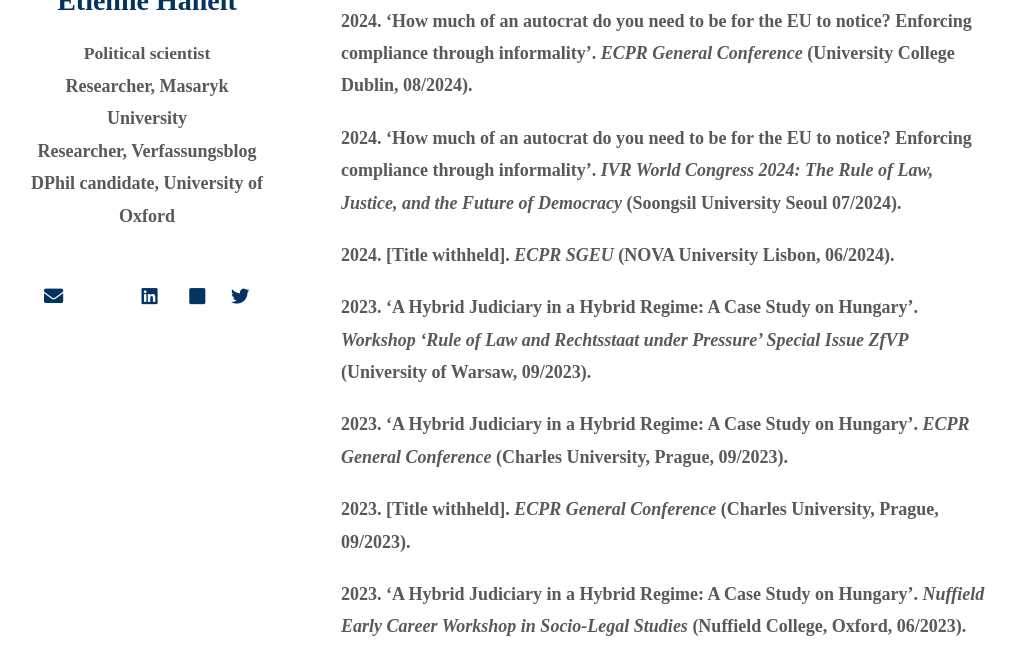
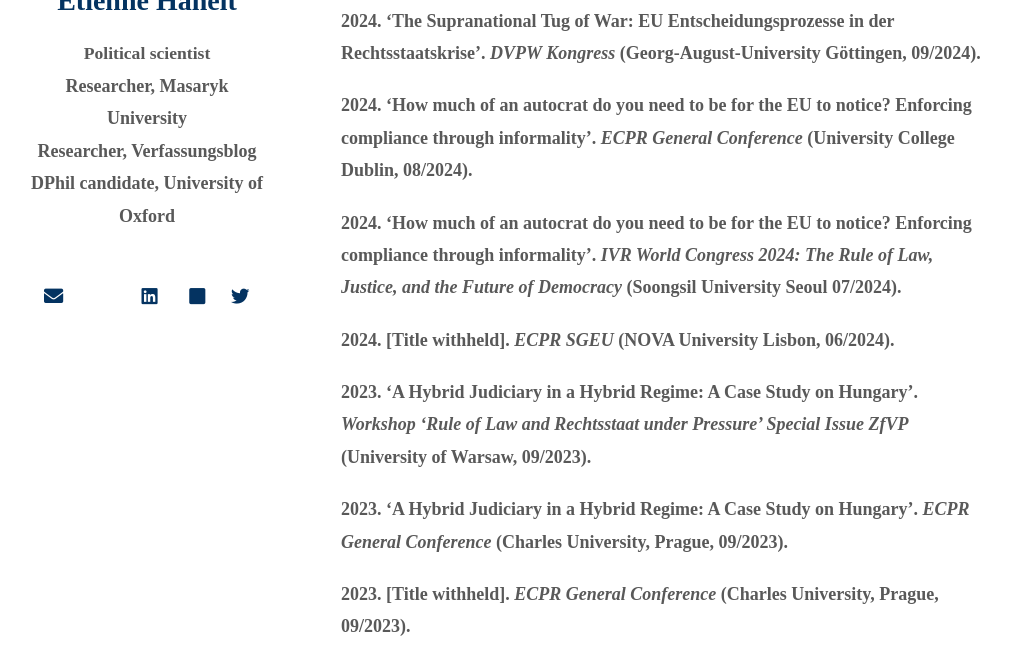
Before and after one commit to EtienneHanelt/etiennehanelt.github.io, a Jekyll site: the page built from index.md, in a window 1280 px wide and 900 px high, scrolled down 1780 px, cut to the strip 249-900 px from the top of the window. Shown: the whole strip, without its empty margins (129-1145 px from the left). Built offline with Jekyll 4.4.1, drawn with Linux system fonts in a browser that asks for light colours; nearby versions of some CDN libraries; some web fonts are replaced; a style sheet for code colours, icons or effects is not loaded; our own code applies the rules of GitHub Pages for plain Markdown files.

Commit message:
Update index.md

```diff
--- a/index.md
+++ b/index.md
@@ -43,6 +43,8 @@
 ---
 
 ## Presentations
+2024\. 'The Supranational Tug of War: EU Entscheidungsprozesse in der Rechtsstaatskrise'. _DVPW Kongress_ (Georg-August-University Göttingen, 09/2024).
+
 2024\. 'How much of an autocrat do you need to be for the EU to notice? Enforcing compliance through informality'. _ECPR General Conference_ (University College Dublin, 08/2024).
 
 2024\. 'How much of an autocrat do you need to be for the EU to notice? Enforcing compliance through informality'. _IVR World Congress 2024: The Rule of Law, Justice, and the Future of Democracy_ (Soongsil University Seoul 07/2024).
```
